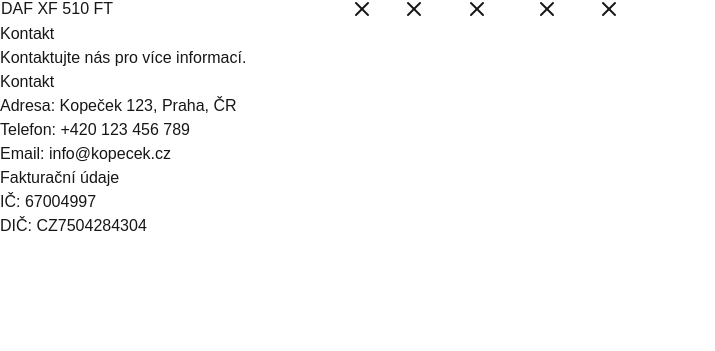
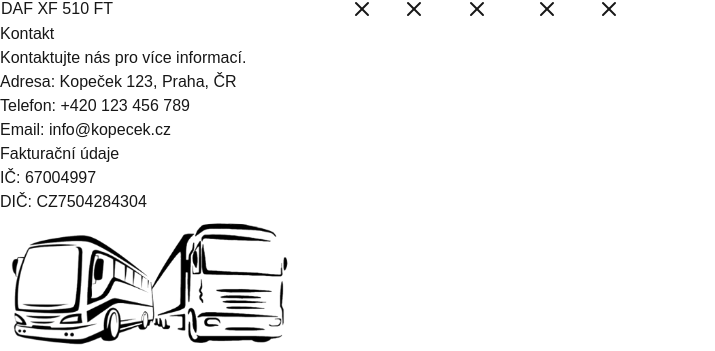
Before and after one commit to lukaskourilcz/autodoprava-kopecek, a Next.js app: page / in a window 1280 px wide. Shown: the part 3515-3866 px from the top of the page, without its empty margins (0-715 px from the left). Before the commit the page ends 3753 px from the top, so only its background shows below. Built offline with nearby package versions, Linux system fonts and the light colour scheme.

Commit message:
logo-footer

```diff
--- a/src/app/kontakt/page.tsx
+++ b/src/app/kontakt/page.tsx
@@ -1,6 +1,7 @@
 "use client";
 
 import { useTranslation } from "react-i18next";
+import Image from "next/image";
 
 export default function Kontakt() {
   const { t } = useTranslation();
@@ -14,19 +15,19 @@
         <h2 className="text-4xl font-bold text-gray-800 mb-8">
           {t("contact.title")}
         </h2>
-        <p className="text-lg text-gray-700 mb-6">{t("contact.description")}</p>
-        <div className="grid grid-cols-1 sm:grid-cols-2 gap-8 text-left">
+        <p className="text-lg text-gray-700 mb-12">{t("contact.description")}</p>
+
+        <div className="grid grid-cols-1 md:grid-cols-3 gap-8 lg:text-left sm:text-center items-center">
+          {/* Contact Details */}
           <div>
             <h3 className="text-xl font-semibold text-gray-800 mb-4">
-              {t("contact.title")}
+              {t("")}
             </h3>
-            <p className="text-gray-700">
-              <span className="font-bold">{t("contact.addressLabel")}:</span>{" "}
-              {t("contact.address")}
+            <p className="text-gray-700 mb-2">
+              <span className="font-bold">{t("contact.addressLabel")}:</span> {t("contact.address")}
             </p>
-            <p className="text-gray-700">
-              <span className="font-bold">{t("contact.phoneLabel")}:</span>{" "}
-              {t("contact.phone")}
+            <p className="text-gray-700 mb-2">
+              <span className="font-bold">{t("contact.phoneLabel")}:</span> {t("contact.phone")}
             </p>
             <p className="text-gray-700">
               <span className="font-bold">{t("contact.emailLabel")}:</span>{" "}
@@ -38,18 +39,29 @@
               </a>
             </p>
           </div>
+
+          {/* Billing Information */}
           <div>
-            <h3 className="text-xl font-semibold text-gray-800 mb-4">
+            <h3 className="text-xl font-semibold text-gray-800 mb-2">
               {t("contact.billingTitle")}
             </h3>
-            <p className="text-gray-700">
-              <span className="font-bold">{t("contact.companyIDLabel")}:</span>{" "}
-              {t("contact.companyID")}
+            <p className="text-gray-700 mb-2">
+              <span className="font-bold">{t("contact.companyIDLabel")}:</span> {t("contact.companyID")}
             </p>
             <p className="text-gray-700">
-              <span className="font-bold">{t("contact.taxIDLabel")}:</span>{" "}
-              {t("contact.taxID")}
+              <span className="font-bold">{t("contact.taxIDLabel")}:</span> {t("contact.taxID")}
             </p>
+          </div>
+
+          {/* Logo */}
+          <div className="flex justify-center items-center">
+            <Image
+              src="/pics/logo-black-footer.png"
+              alt={t("contact.logoAlt")}
+              width={300}
+              height={300}
+              className="object-contain"
+            />
           </div>
         </div>
       </div>
```
Also changed, not shown: public/pics/logo-black-footer.png (renamed from public/pics/logo-black-nav.png).
